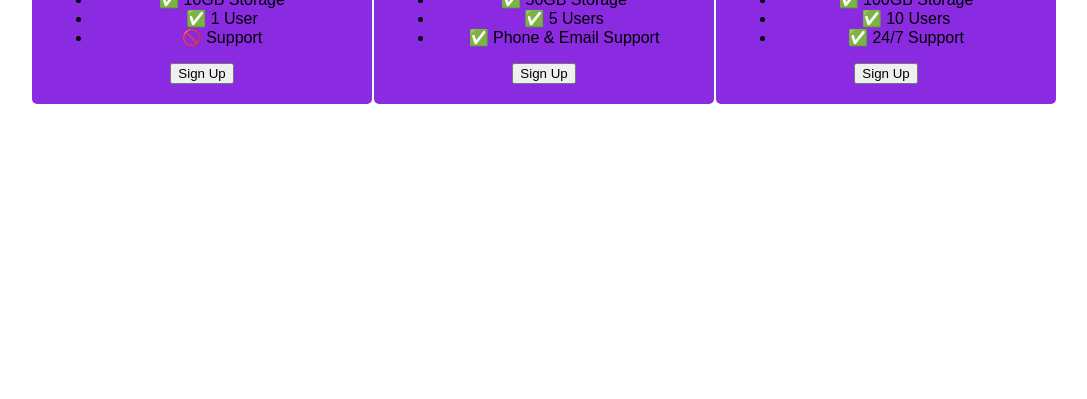
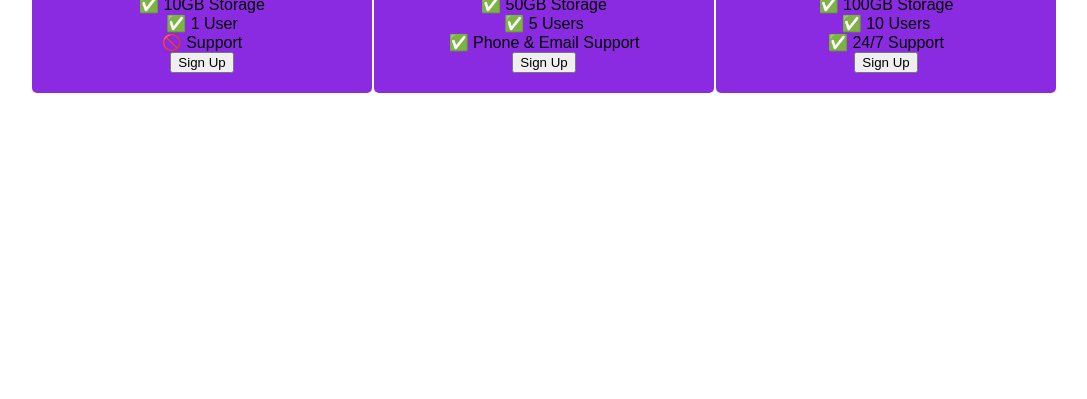
Before and after one commit to Lina-hisham/Pricing-Table-project, a plain HTML site: page index.html in a window 1280 px wide. Shown: the part 417-816 px from the top of the page, without its empty margins (96-1183 px from the left). Drawn offline with Linux system fonts and the light colour scheme; a web font is replaced by a local one.

Commit message:
(feat) index.html: reset list-style for plan-features .

```diff
--- a/index.html
+++ b/index.html
@@ -42,7 +42,11 @@
         font-weight: bold;
         margin-bottom: 10px;
       }
-
+      .plan-features{
+        list-style: none;
+        padding: 0;
+        margin: 0;
+      }
     </style>
   </head>
 
```
